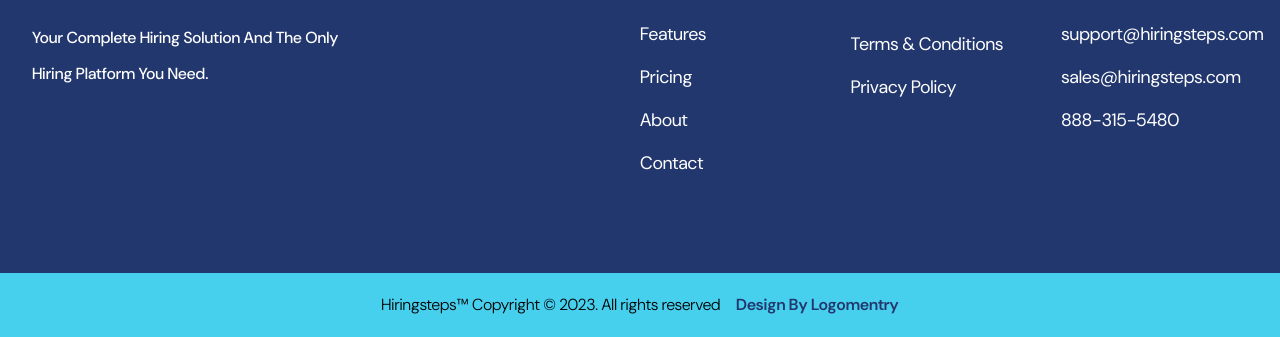
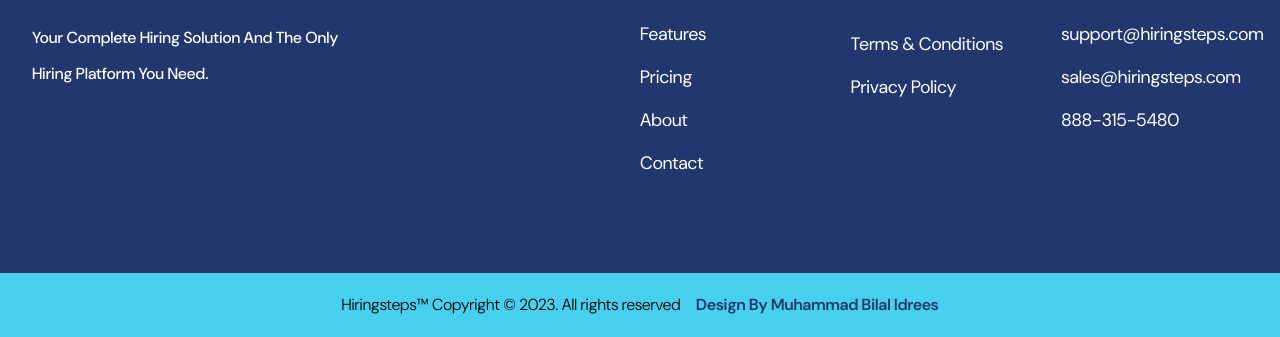
Before and after one commit to Bilal996999/hiringsteps, a website: page index.html in a window 1280 px wide. Shown: the part 5676-6013 px from the top of the page. Drawn offline with Linux system fonts and the light colour scheme; a web font is replaced by a local one.

Commit message:
Name Change

```diff
--- a/index.html
+++ b/index.html
@@ -503,8 +503,8 @@
         </div>
         <div class="flex items-center justify-center bg-themeColor2-0 absolute bottom-0 w-full left-0 py-5">
           <span class="sm:text-base text-sm text-black font-light text-center dark:text-gray-400">
-            Hiringsteps™ Copyright © 2023. All rights reserved <a href="https://logomentary.com"
-            class="text-themeColor-0 ms-3 font-semibold">Design By Logomentry</a>
+            Hiringsteps™ Copyright © 2023. All rights reserved <a href="#"
+            class="text-themeColor-0 ms-3 font-semibold">Design By Muhammad Bilal Idrees</a>
           </span>
         </div>
       </div>
```
